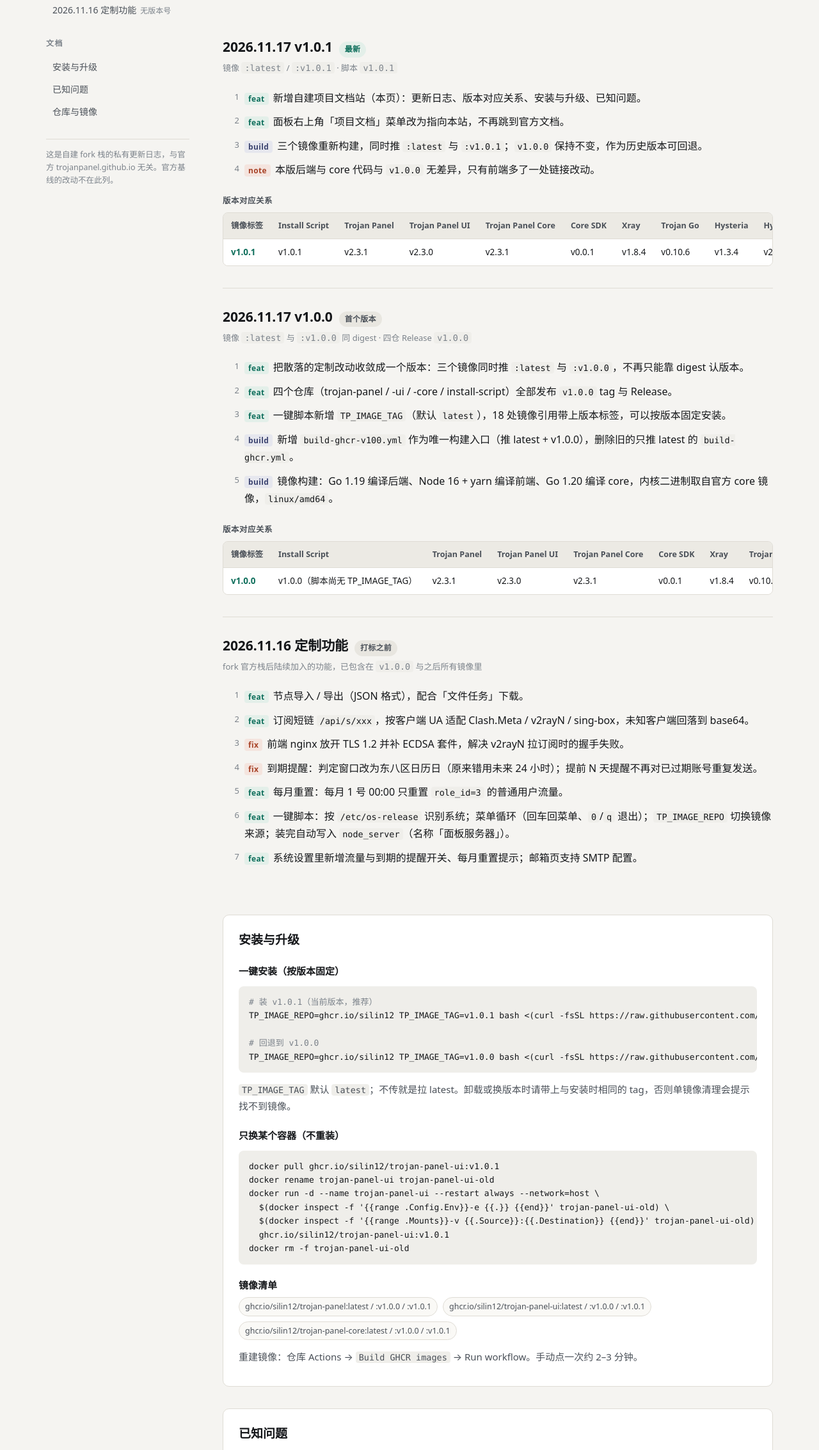
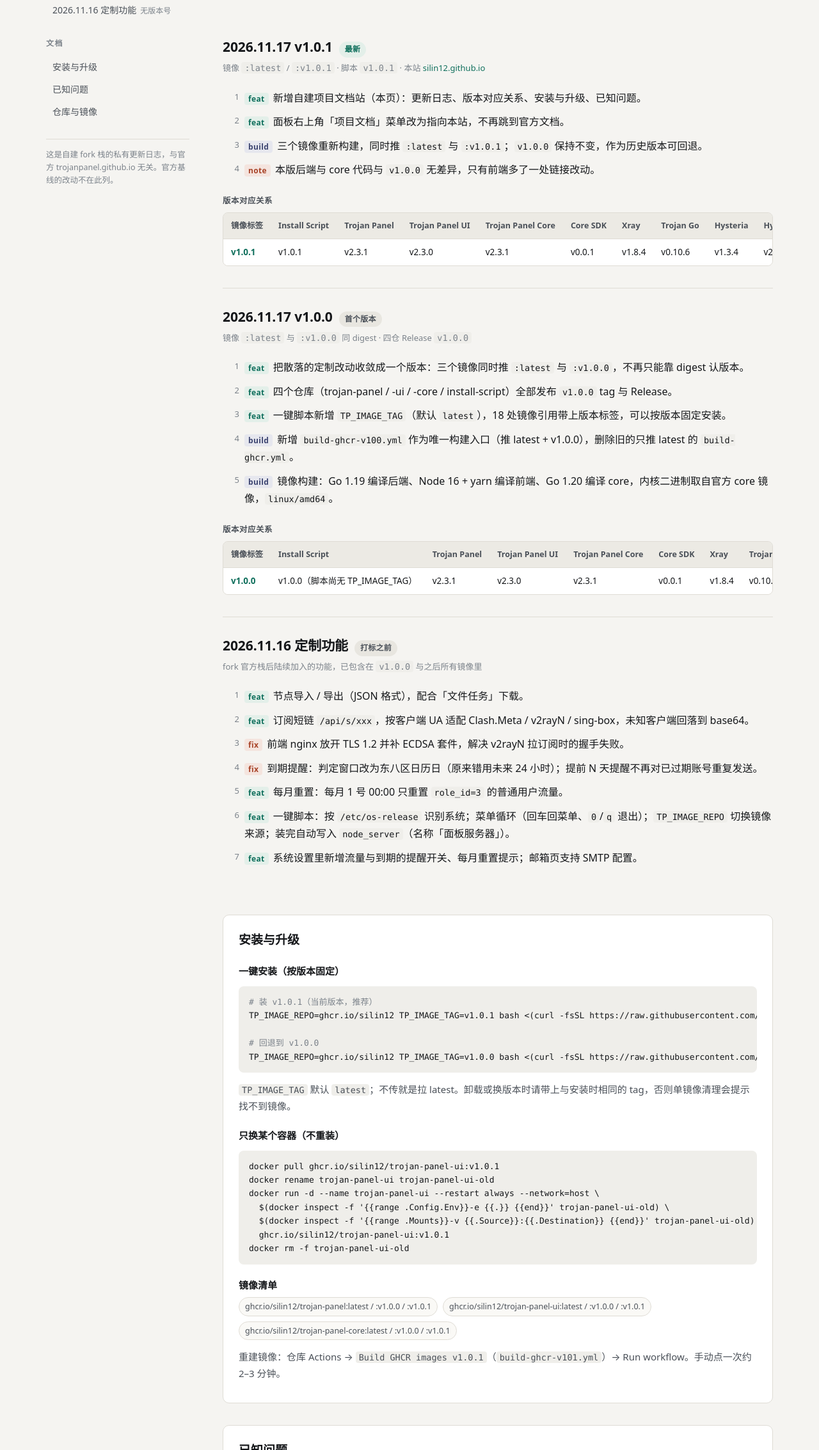
Before and after one commit to silin12/silin12.github.io, a plain HTML site: page index.html in a window 1280 px wide. Shown: the part 213-2480 px from the top of the page at 64% size. Drawn offline with Linux system fonts and the light colour scheme.

Commit message:
docs: refresh changelog (v1.0.1 build entry, site link)

```diff
--- a/index.html
+++ b/index.html
@@ -258,7 +258,7 @@ footer{
         <h2>2026.11.17 v1.0.1</h2>
         <span class="badge">最新</span>
       </div>
-      <p class="when">镜像 <code class="inline">:latest</code> / <code class="inline">:v1.0.1</code> · 脚本 <code class="inline">v1.0.1</code></p>
+      <p class="when">镜像 <code class="inline">:latest</code> / <code class="inline">:v1.0.1</code> · 脚本 <code class="inline">v1.0.1</code> · 本站 <a href="https://silin12.github.io/">silin12.github.io</a></p>
 
       <ul class="log">
         <li><div><span class="k feat">feat</span>新增自建项目文档站（本页）：更新日志、版本对应关系、安装与升级、已知问题。</div></li>
@@ -362,7 +362,7 @@ docker rm -f trojan-panel-ui-old</pre>
         <span>ghcr.io/silin12/trojan-panel-ui:latest / :v1.0.0 / :v1.0.1</span>
         <span>ghcr.io/silin12/trojan-panel-core:latest / :v1.0.0 / :v1.0.1</span>
       </div>
-      <p>重建镜像：仓库 Actions → <code class="inline">Build GHCR images</code> → Run workflow。手动点一次约 2–3 分钟。</p>
+      <p>重建镜像：仓库 Actions → <code class="inline">Build GHCR images v1.0.1</code>（<code class="inline">build-ghcr-v101.yml</code>）→ Run workflow。手动点一次约 2–3 分钟。</p>
     </div>
 
     <!-- ===== 已知问题 ===== -->
```
